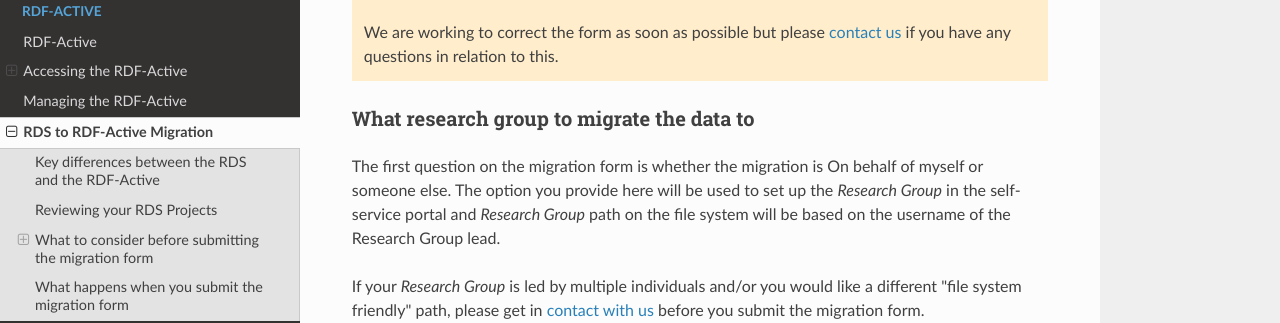
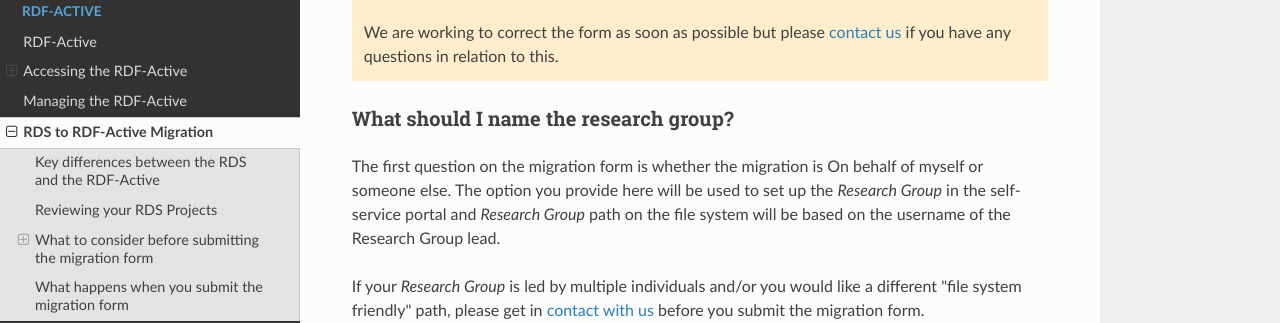
Before and after one commit to ImperialCollegeLondon/icl-rcs-user-guide, an MkDocs documentation site: the page built from docs/rdfactive/rds-rdfactive-migration.md, in a window 1280 px wide and 900 px high, scrolled down 1467 px. Shown: the part 155-478 px from the top of the window. Built offline with MkDocs 1.6.1, drawn with Linux system fonts in a browser that asks for light colours; nearby versions of some CDN libraries.

Commit message:
Update docs/rdfactive/rds-rdfactive-migration.md
Co-authored-by: David Hempston <cyber_veio@hotmail.com>

```diff
--- a/docs/rdfactive/rds-rdfactive-migration.md
+++ b/docs/rdfactive/rds-rdfactive-migration.md
@@ -38,7 +38,8 @@ We have begun contacting [RDS Project](../rds/index.md) owners to provide them a
 
     We are working to correct the form as soon as possible but please [contact us](../support/index.md) if you have any questions in relation to this.
 
-### What research group to migrate the data to
+### What should I name the research group?
+
 
 The first question on the migration form is whether the migration is On behalf of myself or someone else. The option you provide here will be used to set up the *Research Group* in the self-service portal and *Research Group* path on the file system will be based on the username of the Research Group lead.
 
```
